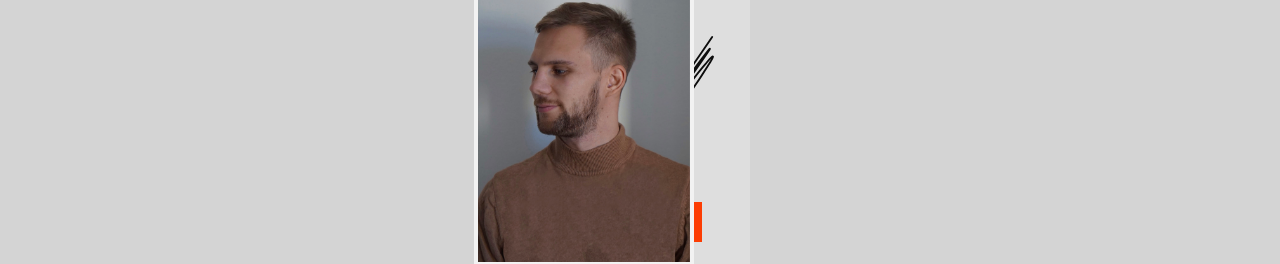
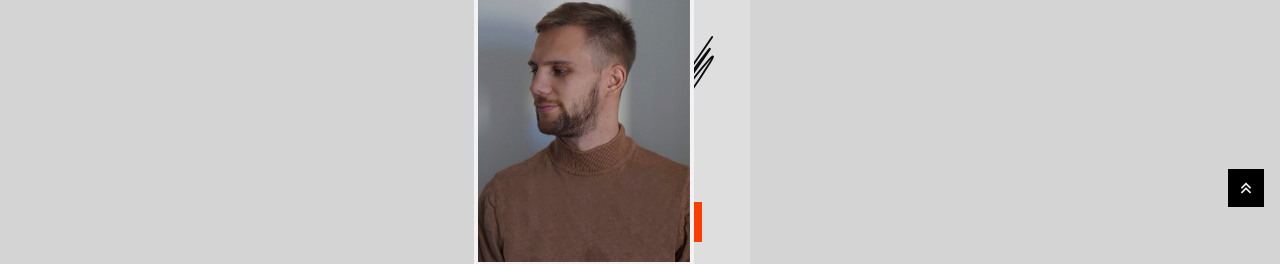
Before and after one commit to IvanTymoshchuk/portfolio, a plain HTML site: page index.html in a window 1280 px wide. Shown: the part 993-1257 px from the top of the page. Drawn offline with nearby package versions, Linux system fonts and the light colour scheme; a web font is replaced by a local one.

Commit message:
css scroll

```diff
--- a/assets/css/styles.css
+++ b/assets/css/styles.css
@@ -935,8 +935,22 @@ img {
   background-color: hsl(0, 0%, 55%);
 }
 
-
 /*=============== SCROLL UP ===============*/
+.scrollup {
+  position: fixed;
+  display: inline-flex;
+  right: 1rem;
+  bottom: -50%;
+  background-color: var(--black-color);
+  padding: 8px;
+  font-size: 1.25rem;
+  color: var(--white-color);
+  z-index: var(--z-tooltip);
+  transition: bottom 0.4s, transform 0.4s, background-color 0.4s;
+  &:hover {
+    transform: translateY(-0.5rem);
+  }
+}
 
 /* Show Scroll Up */
 
--- a/index.html
+++ b/index.html
@@ -595,6 +595,10 @@
 
     <!--========== SCROLL UP ==========-->
 
+    <a href="#" class="scrollup" id="scroll-up"
+      ><i class="ri-arrow-up-double-line"></i
+    ></a>
+
     <!--=============== SCROLLREVEAL ===============-->
     <script src=""></script>
 
```
